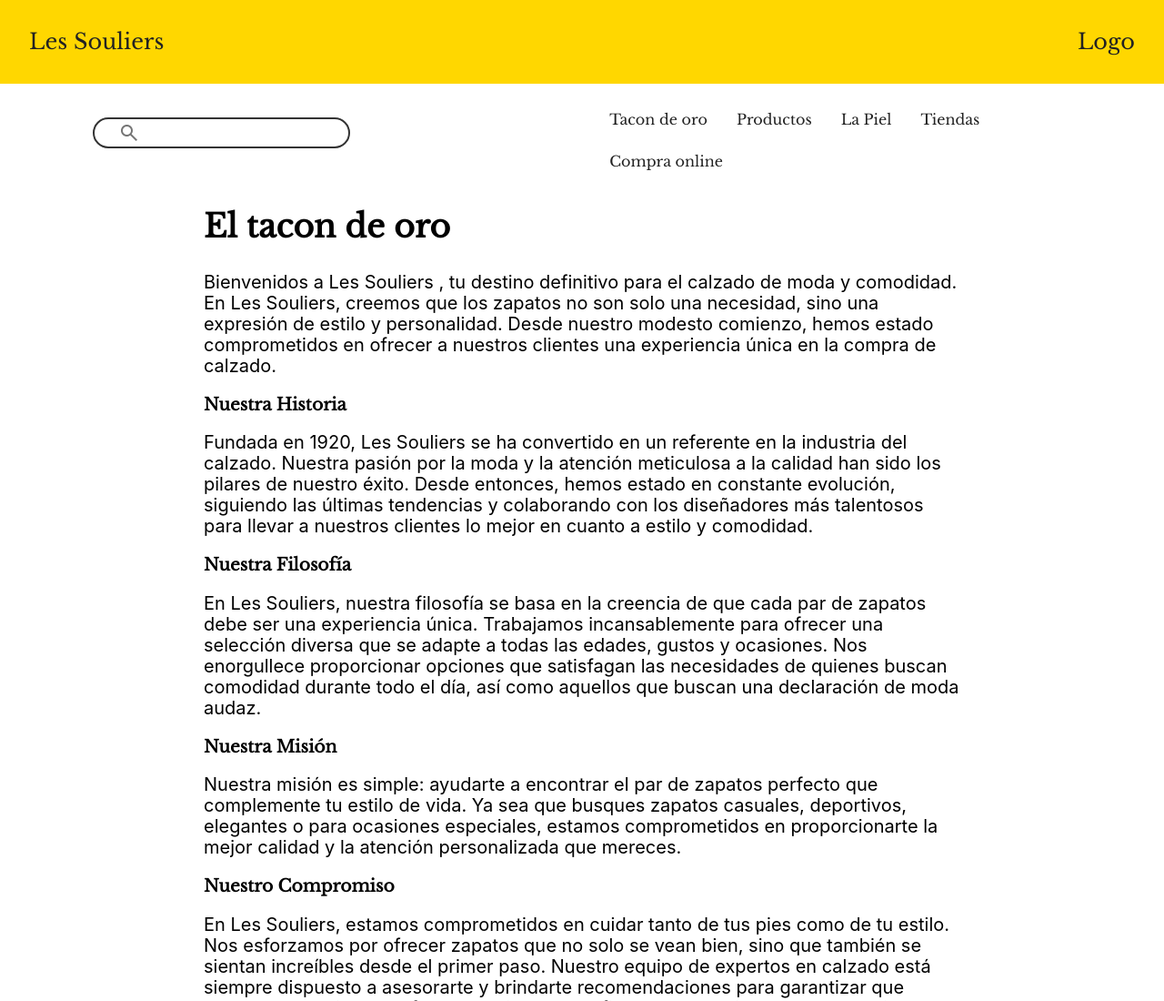
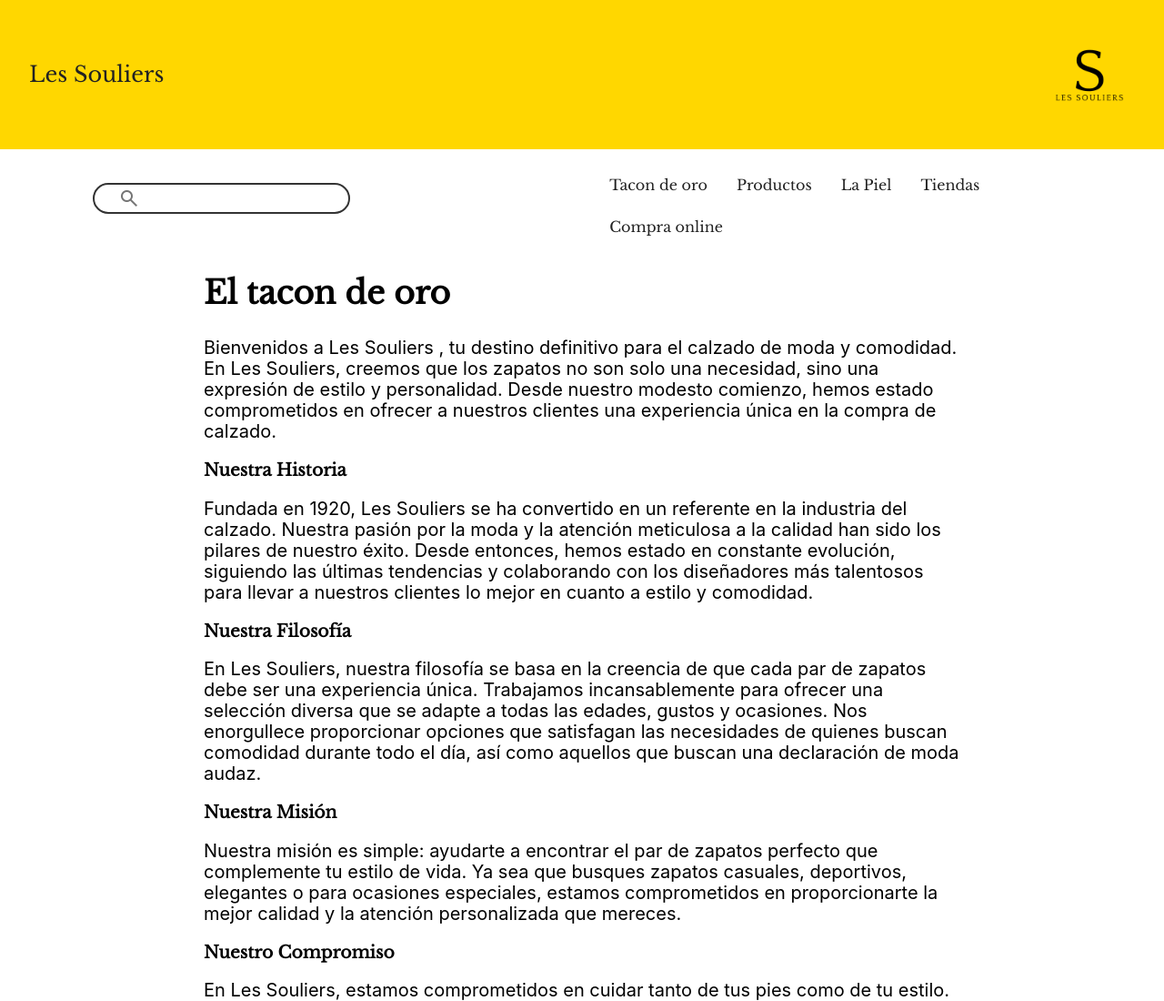
Before and after one commit to bhamidou/cliente-desafio-1, a website: page index.html in a window 1280 px wide. Shown: the top 1100 px of the page at 91% size. Drawn offline with nearby package versions, Linux system fonts and the light colour scheme.

Commit message:
fix logo

```diff
--- a/index.html
+++ b/index.html
@@ -25,7 +25,7 @@
         <a href="/">Les Souliers</a>
       </div>
       <div>
-        <a href="/" class="header__left">Logo</a>
+        <a href="/" class="header__left"><img src="assets/salt(2).png" alt="" srcset=""></a>
       </div>
     </div>
 
--- a/style.css
+++ b/style.css
@@ -20,6 +20,11 @@
   display: flex;
   align-items: center;
   padding: 2rem;
+}
+
+.header__left img{
+  width: 100px;
+  border-radius: 50%;
 }
 
 h2,
```
Also changed, not shown: compras.html (+1 -1 lines), assets/salt(1).png (added), assets/salt(2).png (added), assets/salt.png (added).
